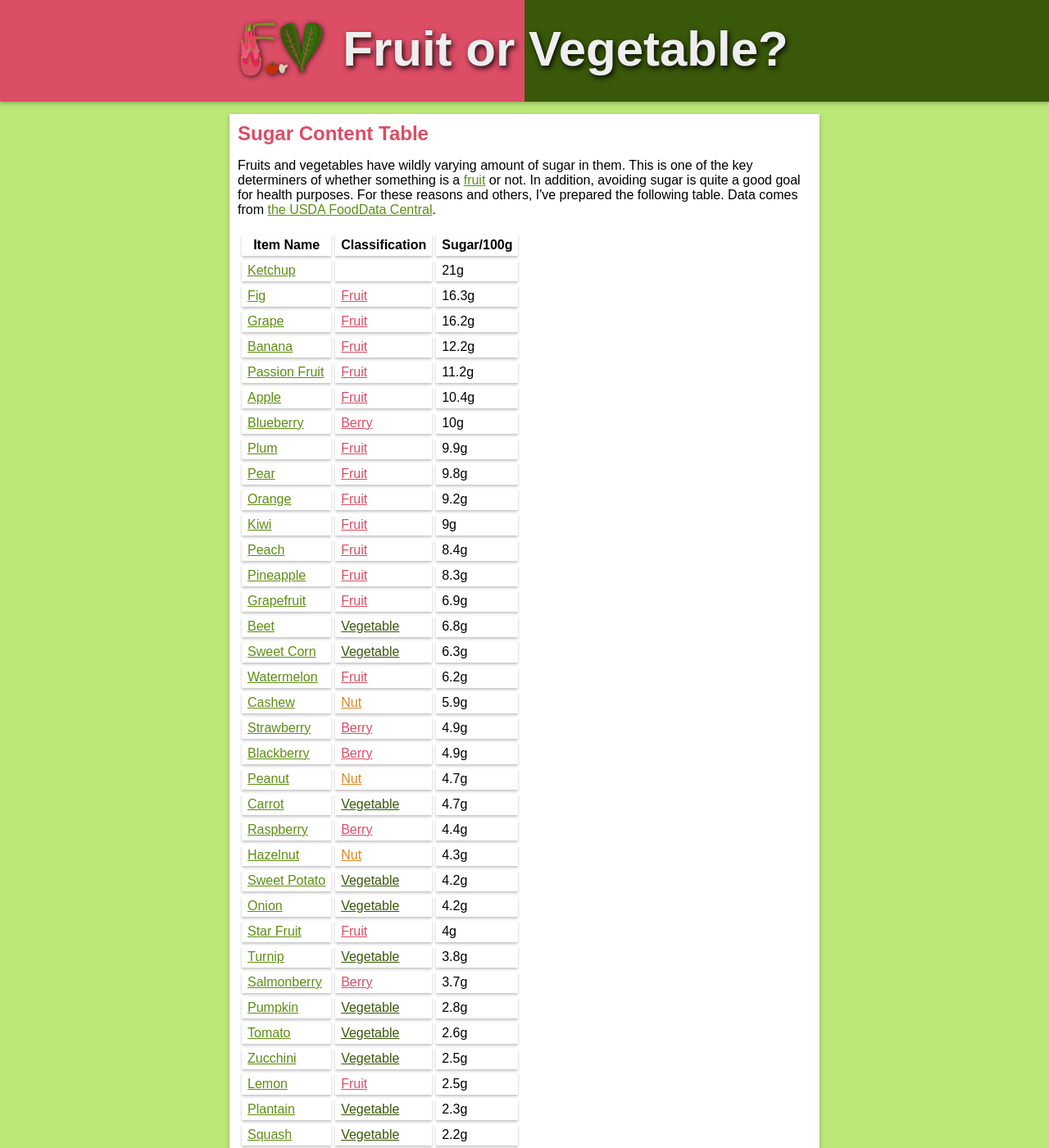
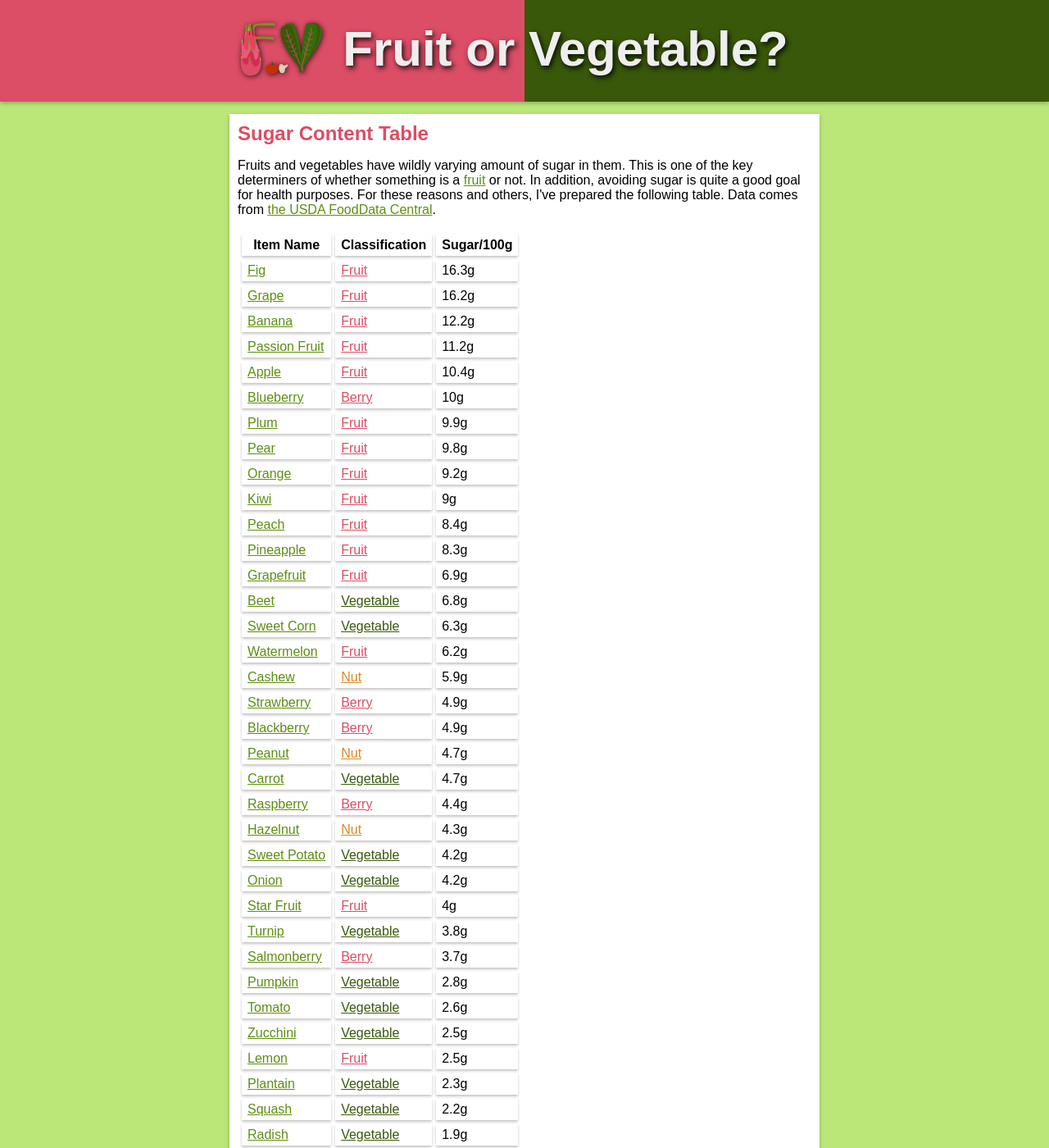
Before and after one commit to mminer237/fruitorvegetable, a Jekyll site: the page built from _pages/sugar-content-table.html, in a window 1280 px wide and 1400 px high. Shown: the whole window at 82% size. Built offline with Jekyll 4.4.1, drawn with Linux system fonts in a browser that asks for light colours.

Commit message:
Only show plant items

```diff
--- a/_pages/sugar-content-table.html
+++ b/_pages/sugar-content-table.html
@@ -15,7 +15,7 @@ description: Fruits and vegetables have wildly varying amount of sugar in them.
 		</tr>
 		{% assign sortedItems = site.items | sort: 'sugar' | reverse %}
 		{% for item in sortedItems -%}
-			{% if item.sugar -%}
+			{% if item.sugar and item.culinarily -%}
 				{%- assign parent_culinary_type_names = '' | split: '' %}
 				{%- for culinary_type_name in item.culinarily %}
 					{%- assign culinary_type = site.types | where: "type", culinary_type_name | first %}
```
